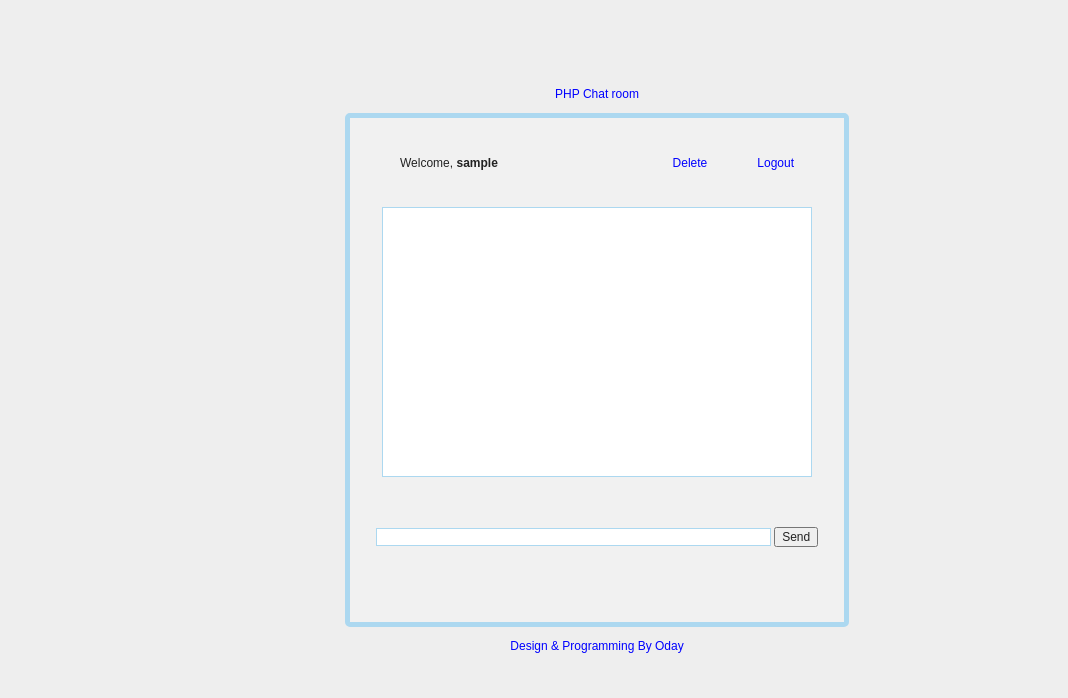
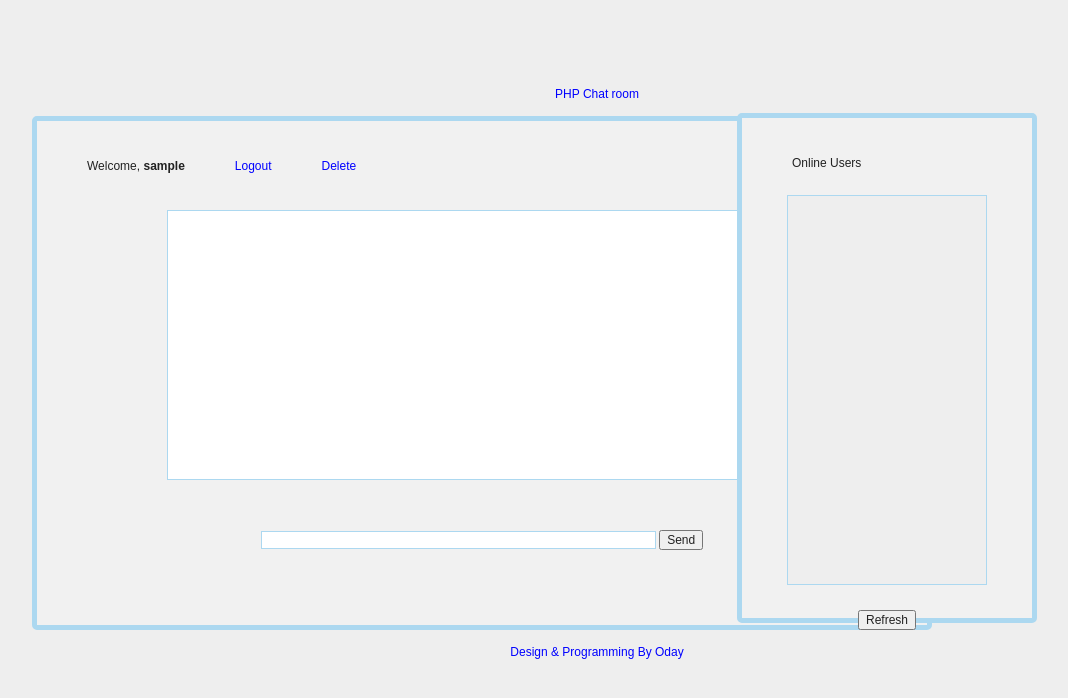
Before and after one commit to OdayRR/chat-and-login-system, a PHP site: page /chat_room.php in a window 1280 px wide. Shown: the top 698 px of the page, without its empty margins (43-1111 px from the left). Run offline with PHP 8.4, Linux system fonts and the light colour scheme; the visitor is signed in with stand-in values (Sample User, id 1); data that the repository does not hold is empty; some libraries are stand-ins or nearby versions.

Commit message:
step online and offline user is complete

```diff
--- a/chat_room.php
+++ b/chat_room.php
@@ -1,7 +1,8 @@
 <?php
+
 session_start();
 
-require('connect.php');
+
 ?>
 
 <html>
@@ -29,26 +30,28 @@ require('connect.php');
 
             a:hover { text-decoration:underline; }
 
-            #wrapper, #loginform {
-                margin:0 auto;
+            #container{
+                margin:3 auto;
                 padding-bottom:50px;
                 background:#f1f1f1;
-                width:504px;
+                width:900px;
                 border:5px solid #ACD8F0;
                 border-radius: 5px;
             }
 
 
             #chatlogs {
-                text-align:left;
+
                 margin:0 auto;
                 margin-bottom:25px;
                 padding:10px;
                 background:#fff;
                 height:270px;
-                width:430px;
+                width:630px;
                 border:1px solid #ACD8F0;
-                overflow:auto; }
+                overflow:auto;
+                position: relative;
+            }
 
             #usermsg {
                 width:395px;
@@ -60,15 +63,38 @@ require('connect.php');
 
             .welcome { float:left; }
 
-            .logout { float:right; }
-
             .msgln { margin:0 0 2px 0; }
 
             header,footer {
+
                 padding: 1em;
                 color: blue;
                 clear: left;
                 text-align: center;
+            }
+
+            .container2
+            {margin:0 auto;
+             padding-bottom:50px;
+             background:#f1f1f1;
+             width:300px;
+             height: 510px;
+             border:5px solid #ACD8F0;
+             border-radius: 5px;
+            }
+            #chatlogs2 {
+
+                margin:0 auto;
+                margin-bottom:25px;
+                padding:10px;
+                background:#eee;
+                height:390px;
+                width:200px;
+                border:1px solid #ACD8F0;
+                overflow:auto;
+                position: relative;
+            }
+
 
         </style>
 
@@ -83,22 +109,50 @@ require('connect.php');
     </head>
     <body>
         <header>PHP Chat room</header>
-            <div id="wrapper">
+        <div style="postion:center">
+            <div class="row">
+                <div class="col-xs-6">
+                    <div id="container">
+
 
                         <div id="menu">
 
+
                             <p class="welcome">Welcome, <b> <?php echo $_SESSION['username']; ?></b></p>
-                    <p class="logout"><a href="logout.php" onclick="return confirm('Are you sure to logout?');">Logout</a></p>
-                    <p class="logout"><a href="delete.php" onclick="return confirm('Are you sure to delete your account?');">Delete</a></p>
+                            <p class="welcome"><a href="logout.php" onclick="return confirm('Are you sure to logout?');">Logout</a></p>
+                            <p class="welcome"><a href="delete.php" onclick="return confirm('Are you sure to delete your account?');">Delete</a></p>
                             <div style="clear:both"> </div>
 
                         </div>
-                    <div id="chatlogs"></div>
-                    <form name="form1" action="">
+                        <div id="chatlogs"> </div>
+                        <form name="form1">
                             <input name="message" type="text" id="usermsg" size="63" autocomplete="off" />
                             <input type="submit"  id="submitmsg" value="Send" onclick="submitChat()" />
                         </form>
+
                     </div>
+                </div>
+                <div class="col-xs-6">
+                    <div class="container2">
+                        <div id="menu">
+
+
+                            <p class="welcome">Online Users</p>
+
+                            <div style="clear:both"> </div>
+
+                            <div id="chatlogs2">
+
+
+
+                        </div>
+                            <input type="submit"  id="submitmsg" value="Refresh" onclick=" users()"/>
+                    </div>
+                </div>
+            </div>
+        </div>
+
+
         <footer>Design & Programming By Oday </footer>
     </body>
 </html>
--- a/delete.php
+++ b/delete.php
@@ -10,4 +10,3 @@ $result1 = mysqli_query($connection, $delete);
 
 session_destroy();
 header('Location: login.php');
-?>
--- a/insert.php
+++ b/insert.php
@@ -13,7 +13,7 @@ $result1 = mysqli_query($connection, $sql);
 
 
 while ($extract = mysqli_fetch_array($result1)) {
-    echo "<span>" . $extract['username'] . "</span>: <span>" . $extract['message'] . "</span><br />";
+    echo " ". $extract['message'] . "</span><br />";
 }
 
 
--- a/login.php
+++ b/login.php
@@ -34,6 +34,10 @@ if (isset($_POST) & !empty($_POST)) {
     if ($count == 1) {
         $_SESSION['username'] = $username;
         $_SESSION['password'] = $password;
+
+        $active = "UPDATE chat SET active = 1  WHERE username='$username'";
+
+        $Myresult = mysqli_query($connection, $active);
 
         echo '<script type="text/javascript">alert(" Hi  ' . $username . '  Welcom back  ");</script>';
         echo "<script>window.location.assign('chat_room.php');</script>";
--- a/logs.php
+++ b/logs.php
@@ -9,6 +9,6 @@ $show_log = "SELECT `username`,  `msg` ,`Time` FROM chat ORDER BY Time DESC";
 $result1 = mysqli_query($connection, $show_log);
 
 while ($extract = mysqli_fetch_array($result1)) {
-    echo "<span style='color:green;'>" . $extract['username'] . "</span> : <span style='color:brown;'>" . $extract['msg'] . "</span> "
-    . "<p style='color:blue; float :right'>" . $extract['Time'] . "<p/>";
+    echo "<span style='color:green;float:left'>" . $extract['username'] . "</span> . <span style='color:brown;float:left'>" . $extract['msg'] . "</span> "
+    . "<p style='color:blue;float:right;'>" . substr($extract['Time'], 11) . "<p/>";
 }
--- a/myjavaFunction.js
+++ b/myjavaFunction.js
@@ -19,11 +19,34 @@ function submitChat() {
 
 }
 
-$(document).ready(function (e) {
+$(document).ready(function () {
     $.ajaxSetup({
         cache: false
     });
     setInterval(function () {
         $('#chatlogs').load('logs.php');
+    }, 100);
+});
+
+
+function users(){
+	xhr1 = new XMLHttpRequest();
+        xhr1.onreadystatechange = function()
+	{
+            if (xhr1.readyState == 4 && xhr1.status == 200) {
+		document.getElementById('chatlogs2').innerHTML = xhr1.responseText;
+            }
+	}
+	xhr1.open('POST' , 'user.php' , true);
+	xhr1.setRequestHeader('content-type','application/x-www-form-urlencoded');
+	xhr1.send();
+
+}
+$(document).ready(function () {
+    $.ajaxSetup({
+        cache: false
+    });
+    setInterval(function () {
+        $('#chatlogs2').load('user.php');
     }, 10);
 });
--- a/nbproject/private/private.xml
+++ b/nbproject/private/private.xml
@@ -6,6 +6,7 @@
             <file>file:/C:/xampp/htdocs/login_chat/login.php</file>
             <file>file:/C:/xampp/htdocs/login_chat/delete.php</file>
             <file>file:/C:/xampp/htdocs/login_chat/insert.php</file>
+            <file>file:/C:/xampp/htdocs/login_chat/myjavaFunction.js</file>
             <file>file:/C:/xampp/htdocs/login_chat/connect.php</file>
             <file>file:/C:/xampp/htdocs/login_chat/logout.php</file>
             <file>file:/C:/xampp/htdocs/login_chat/chat_room.php</file>
--- a/register.php
+++ b/register.php
@@ -82,10 +82,6 @@ if (isset($_POST) & !empty($_POST)) {
                 border-top-left-radius: 0;
                 border-top-right-radius: 0;
             }
-
-
-
-
         </style>
     </head>
     <body>
--- /dev/null
+++ b/user.php
@@ -0,0 +1,24 @@
+<?php
+
+session_start();
+require('connect.php');
+
+$query1 = "SELECT `username` FROM `chat`WHERE active = 1";
+
+$result_online = mysqli_query($connection, $query1);
+
+
+
+while ($extract = mysqli_fetch_array($result_online)) {
+    echo "<font color='#009900'> ".$extract['username']." (Online)"."</font><br><br><br>";
+}
+
+$query2 = "SELECT `username` FROM `chat`WHERE active =0";
+
+$result_offline = mysqli_query($connection, $query2);
+
+
+
+while ($extract = mysqli_fetch_array($result_offline)) {
+    echo "<font color='#FF0000'> ".$extract['username']." (Offline)"."</font><br><br><br>";
+}
```
Also changed, not shown: logout.php (+10 -0 lines), Chat Diagram.png (deleted), UseCase Diagram Chatting.jpg (added). Lines whose indentation alone changed are shown as unchanged.
